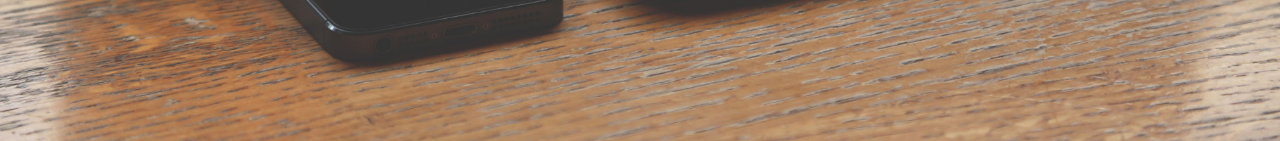
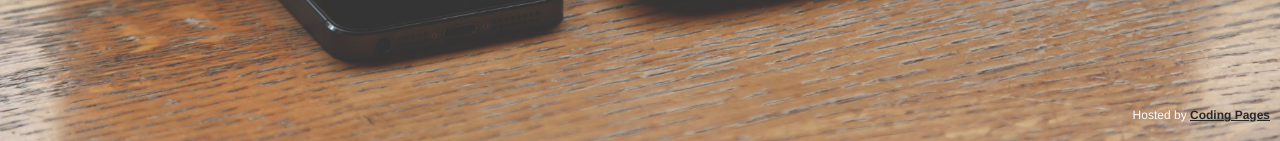
Before and after one commit to besteric/besteric.github.com, a Jekyll site: the page built from index.html, in a window 1280 px wide. Shown: the part 756-897 px from the top of the page. Built offline with Jekyll 4.4.1, drawn with Linux system fonts in a browser that asks for light colours.

Commit message:
add <p>Hosted by <a href="https://pages.coding.me" style="font-weight: bold">Coding Pages</a></p>

```diff
--- a/_layouts/home.html
+++ b/_layouts/home.html
@@ -49,6 +49,7 @@ layout: compress
             </div>
         </div>
     </header>
+    <p style="position:absolute;right:10px;bottom:10px;color:white;font-size:12px">Hosted by <a href="https://pages.coding.me" style="font-weight: bold">Coding Pages</a></p>
     {% include scripts.html %}
 </body>
 </html>
```
